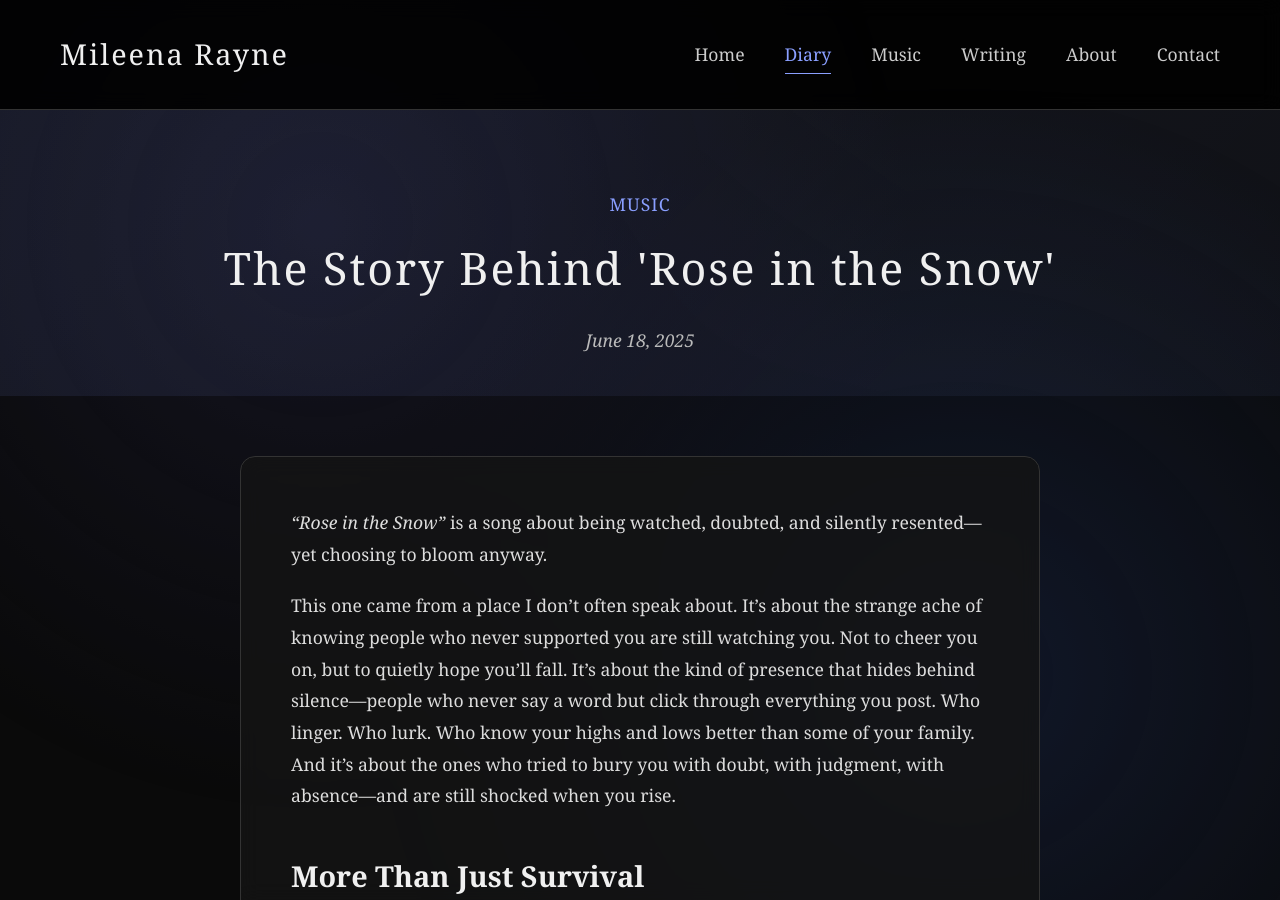
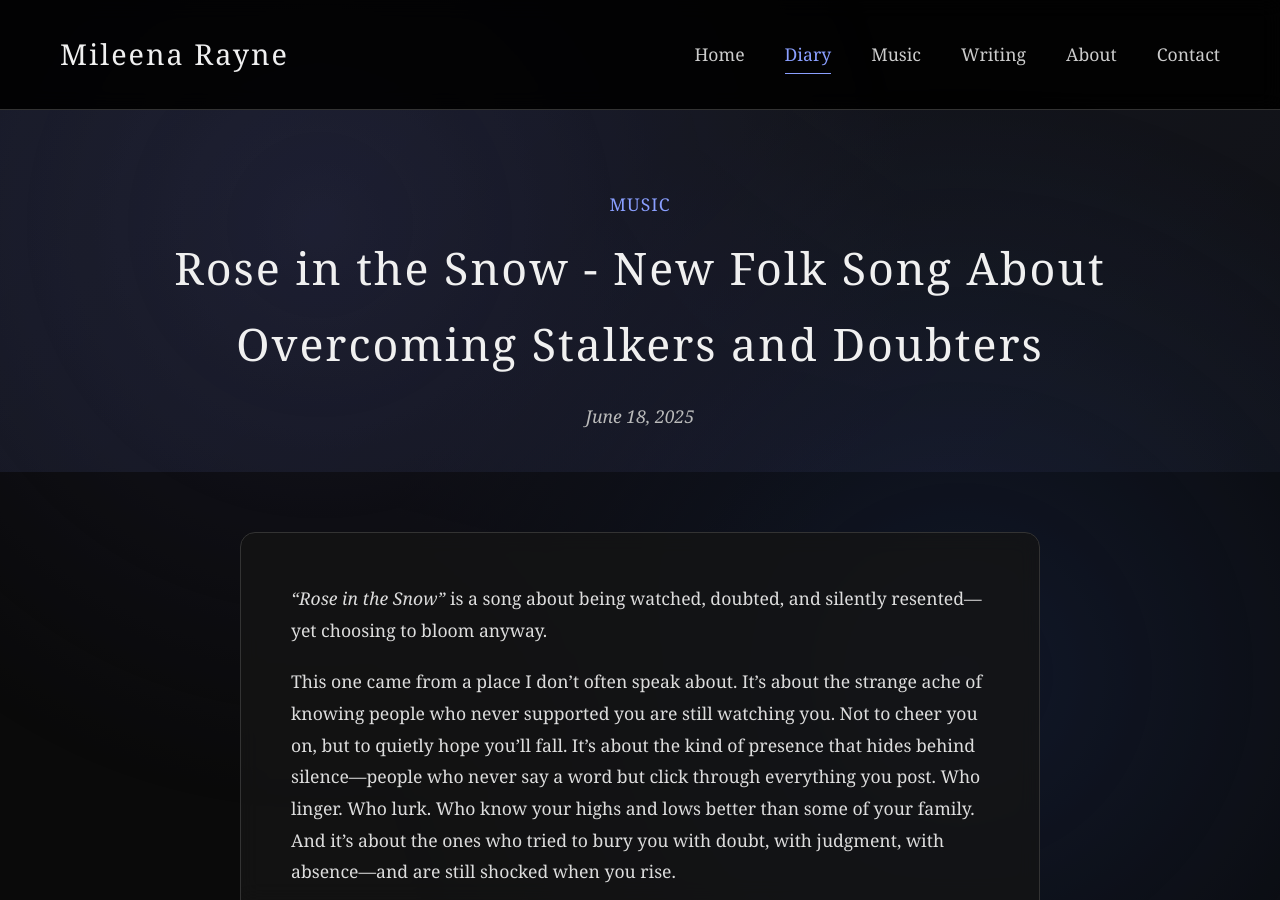
Before and after one commit to Mileena28/Mileena28.github.io, a Jekyll site: the page built from _posts/2025-06-18-the-story-behind-rose-in-the-snow.md, in a window 1280 px wide and 900 px high. Built offline with Jekyll 4.4.1, drawn with Linux system fonts in a browser that asks for light colours; some of the changed lines change nothing that is shown.

Commit message:
Update 2025-06-18-the-story-behind-rose-in-the-snow.md

```diff
--- a/_posts/2025-06-18-the-story-behind-rose-in-the-snow.md
+++ b/_posts/2025-06-18-the-story-behind-rose-in-the-snow.md
@@ -1,9 +1,12 @@
 ---
 layout: post
-title: "The Story Behind 'Rose in the Snow'"
+title: "Rose in the Snow - New Folk Song About Overcoming Stalkers and Doubters"
 date: 2025-06-18
 category: Music
+description: "The story behind my latest folk song Rose in the Snow - about being stalked, underestimated, and quietly resented, yet choosing to bloom anyway. A defiant anthem for survivors."
 excerpt: "A song about being watched, doubted, and silently resented—yet choosing to bloom anyway. This one came from a place I don't often speak about, about the strange ache of knowing people who never supported you are still watching you."
+tags: [rose-in-the-snow, folk-music, stalking, survival, defiance, new-song]
+image: "/assets/images/mileena-rayne-author.jpg"
 ---
 
 *"Rose in the Snow"* is a song about being watched, doubted, and silently resented—yet choosing to bloom anyway.
```
